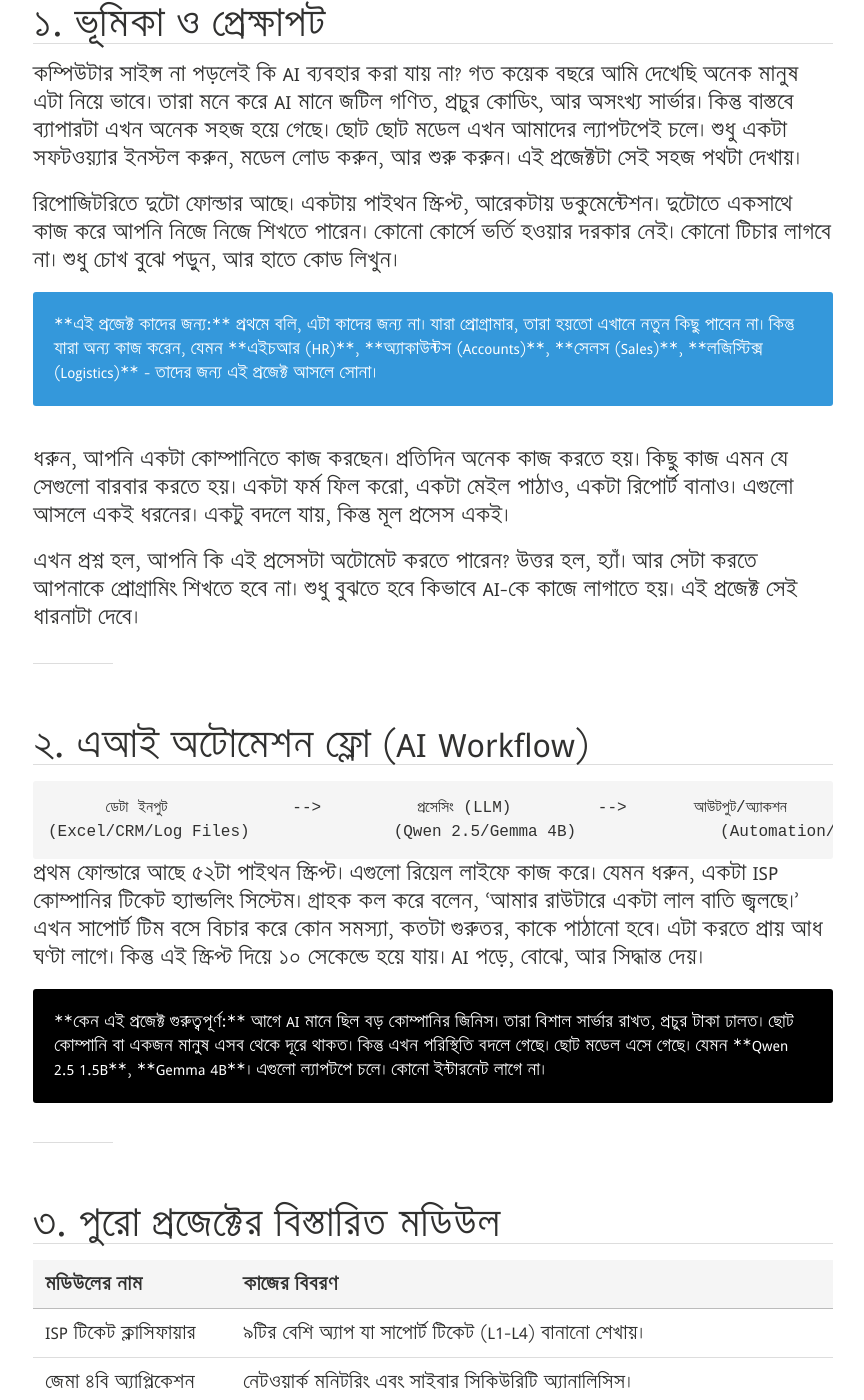
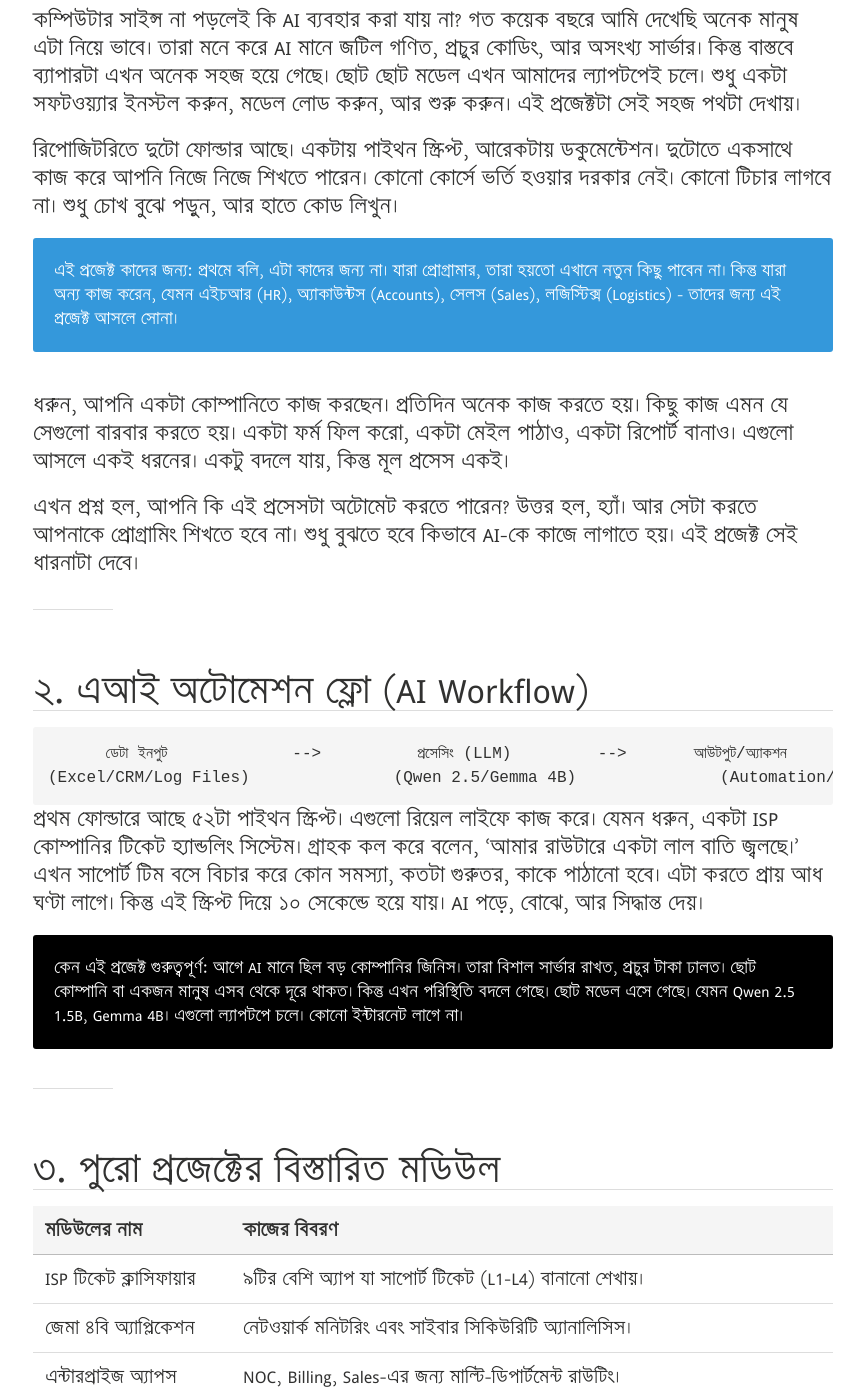
Before and after one commit to raqueeb/kamla_wksp, a Jekyll site: the page built from docs/manual.md, in a window 1280 px wide and 1400 px high, scrolled down 533 px. Shown: the whole window, without its empty margins (207-1071 px from the left). Built offline with Jekyll 4.4.1, drawn with Linux system fonts in a browser that asks for light colours; some of the changed text lies outside the part shown.

```diff
--- a/docs/manual.md
+++ b/docs/manual.md
@@ -21,7 +19,7 @@ title: AI এবং LLM অ্যাপ্লিকেশন
 রিপোজিটরিতে দুটো ফোল্ডার আছে। একটায় পাইথন স্ক্রিপ্ট, আরেকটায় ডকুমেন্টেশন। দুটোতে একসাথে কাজ করে আপনি নিজে নিজে শিখতে পারেন। কোনো কোর্সে ভর্তি হওয়ার দরকার নেই। কোনো টিচার লাগবে না। শুধু চোখ বুঝে পড়ুন, আর হাতে কোড লিখুন।
 
 <div class="notice-info">
-**এই প্রজেক্ট কাদের জন্য:** প্রথমে বলি, এটা কাদের জন্য না। যারা প্রোগ্রামার, তারা হয়তো এখানে নতুন কিছু পাবেন না। কিন্তু যারা অন্য কাজ করেন, যেমন **এইচআর (HR)**, **অ্যাকাউন্টস (Accounts)**, **সেলস (Sales)**, **লজিস্টিক্স (Logistics)** - তাদের জন্য এই প্রজেক্ট আসলে সোনা।
+<strong>এই প্রজেক্ট কাদের জন্য:</strong> প্রথমে বলি, এটা কাদের জন্য না। যারা প্রোগ্রামার, তারা হয়তো এখানে নতুন কিছু পাবেন না। কিন্তু যারা অন্য কাজ করেন, যেমন <strong>এইচআর (HR)</strong>, <strong>অ্যাকাউন্টস (Accounts)</strong>, <strong>সেলস (Sales)</strong>, <strong>লজিস্টিক্স (Logistics)</strong> - তাদের জন্য এই প্রজেক্ট আসলে সোনা।
 </div>
 
 ধরুন, আপনি একটা কোম্পানিতে কাজ করছেন। প্রতিদিন অনেক কাজ করতে হয়। কিছু কাজ এমন যে সেগুলো বারবার করতে হয়। একটা ফর্ম ফিল করো, একটা মেইল পাঠাও, একটা রিপোর্ট বানাও। এগুলো আসলে একই ধরনের। একটু বদলে যায়, কিন্তু মূল প্রসেস একই।
@@ -40,7 +38,7 @@ title: AI এবং LLM অ্যাপ্লিকেশন
 প্রথম ফোল্ডারে আছে **৫২টা পাইথন স্ক্রিপ্ট**। এগুলো রিয়েল লাইফে কাজ করে। যেমন ধরুন, একটা ISP কোম্পানির টিকেট হ্যান্ডলিং সিস্টেম। গ্রাহক কল করে বলেন, *'আমার রাউটারে একটা লাল বাতি জ্বলছে।'* এখন সাপোর্ট টিম বসে বিচার করে কোন সমস্যা, কতটা গুরুতর, কাকে পাঠানো হবে। এটা করতে প্রায় আধ ঘণ্টা লাগে। কিন্তু এই স্ক্রিপ্ট দিয়ে **১০ সেকেন্ডে** হয়ে যায়। AI পড়ে, বোঝে, আর সিদ্ধান্ত দেয়।
 
 <div class="notice">
-**কেন এই প্রজেক্ট গুরুত্বপূর্ণ:** আগে AI মানে ছিল বড় কোম্পানির জিনিস। তারা বিশাল সার্ভার রাখত, প্রচুর টাকা ঢালত। ছোট কোম্পানি বা একজন মানুষ এসব থেকে দূরে থাকত। কিন্তু এখন পরিস্থিতি বদলে গেছে। ছোট মডেল এসে গেছে। যেমন **Qwen 2.5 1.5B**, **Gemma 4B**। এগুলো ল্যাপটপে চলে। কোনো ইন্টারনেট লাগে না।
+<strong>কেন এই প্রজেক্ট গুরুত্বপূর্ণ:</strong> আগে AI মানে ছিল বড় কোম্পানির জিনিস। তারা বিশাল সার্ভার রাখত, প্রচুর টাকা ঢালত। ছোট কোম্পানি বা একজন মানুষ এসব থেকে দূরে থাকত। কিন্তু এখন পরিস্থিতি বদলে গেছে। ছোট মডেল এসে গেছে। যেমন <strong>Qwen 2.5 1.5B</strong>, <strong>Gemma 4B</strong>। এগুলো ল্যাপটপে চলে। কোনো ইন্টারনেট লাগে না।
 </div>
 
 ---
```
Also changed, not shown: other parts of docs/manual.md (+0 -2 lines).
